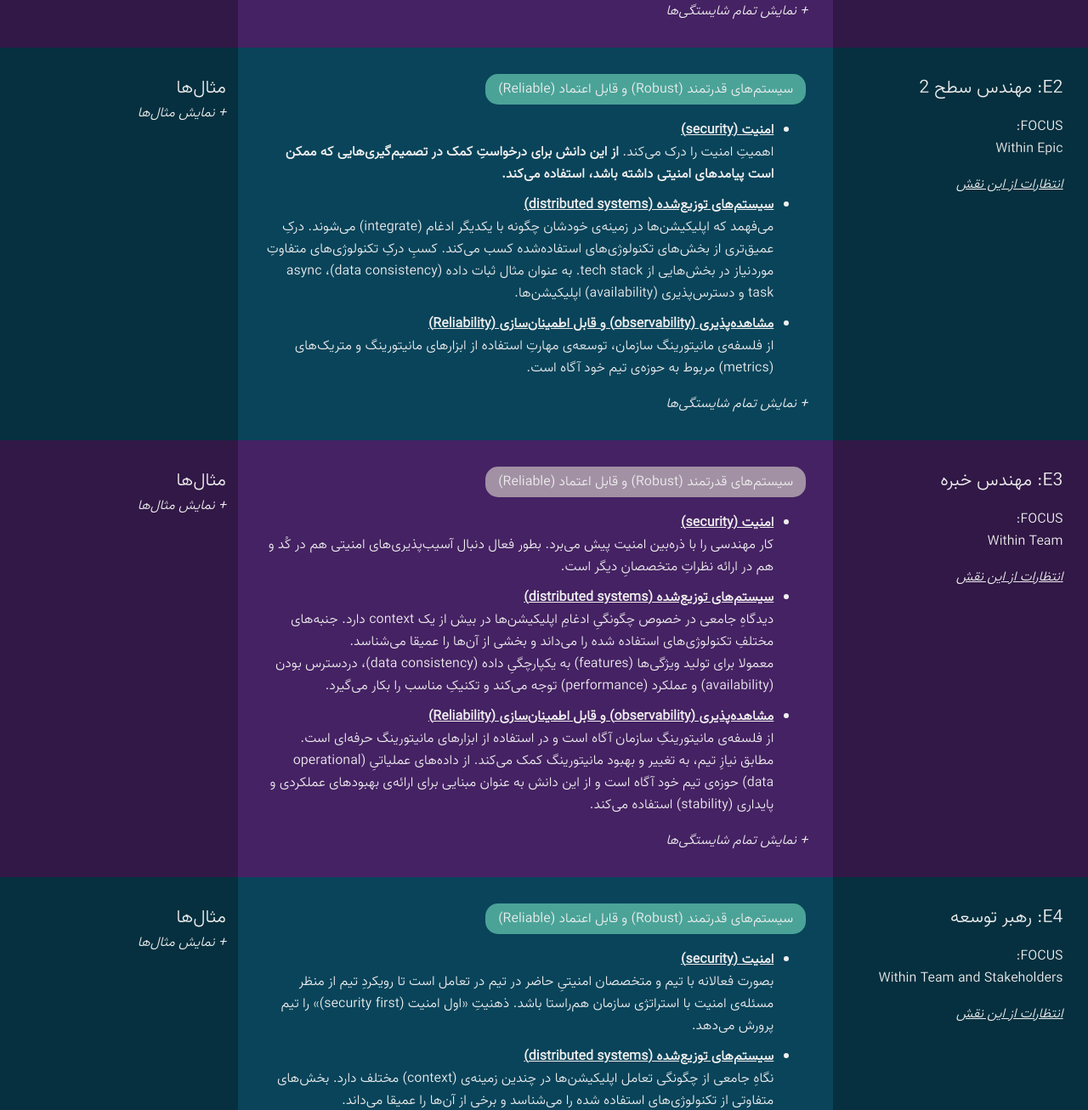
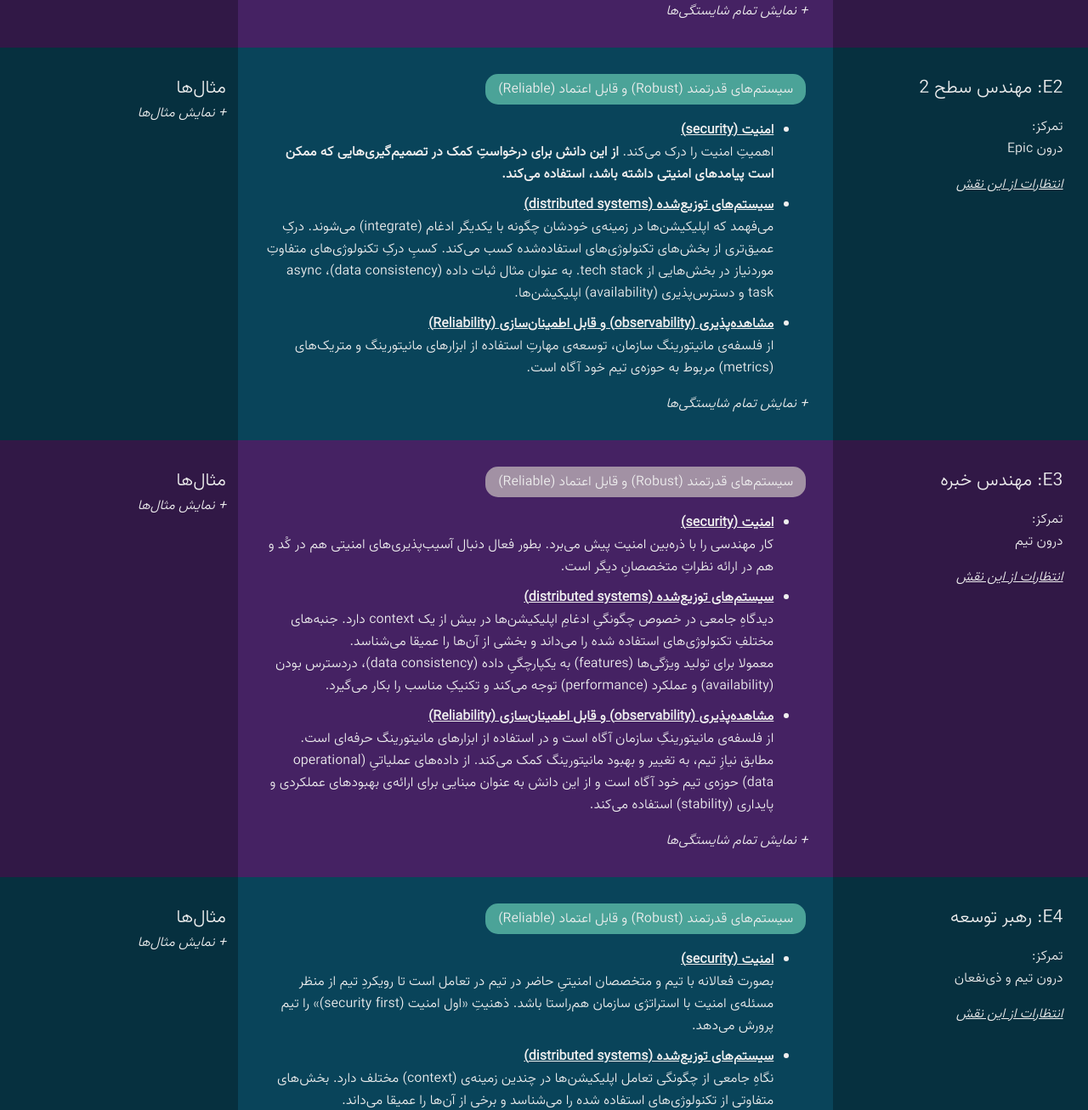
Before and after one commit to AbbasiMohamad/software-engineer-skills-matrix, a plain HTML site: page index.html in a window 1280 px wide. Shown: the part 640-1946 px from the top of the page at 85% size. Drawn offline with Linux system fonts and the light colour scheme.

Commit message:
feat: translate all of technical page

```diff
--- a/index.html
+++ b/index.html
@@ -266,7 +266,7 @@
 
         <div class="left col">
           <span class=title>E2: مهندس سطح 2</span>
-          <p><span class=focus>FOCUS: <br />Within Epic</span></p>
+          <p><span class=focus>تمرکز: <br />درون Epic</span></p>
           <a href="https://tinyurl.com/e360-engineer-ii" target="_blank" class="link underline">انتظارات از این نقش</a>
         </div>
         <div class="middle" id="mid-skills">
@@ -434,7 +434,7 @@
 
         <div class="left col">
           <span class=title>E3: مهندس خبره</span>
-          <p><span class=focus>FOCUS: <br />Within Team</span></p>
+          <p><span class=focus>تمرکز: <br />درون تیم</span></p>
           <a href="https://tinyurl.com/e360-engineer-iii" target="_blank" class="link underline">انتظارات از این نقش</a>
         </div>
         <div class="middle" id="senior-skills">
@@ -593,7 +593,7 @@
 
         <div class="left col">
           <span class=title>E4: رهبر توسعه</span>
-          <p><span class=focus>FOCUS: <br />Within Team and Stakeholders</span></p>
+          <p><span class=focus>تمرکز: <br />درون تیم و ذی‌نفعان</span></p>
           <a href="https://tinyurl.com/e360-devlead" target="_blank" class="link underline">انتظارات از این نقش</a>
         </div>
         <div class="middle" id="teamlead-skills">
@@ -752,7 +752,7 @@
 
         <div class="left col">
           <span class=title>E5: مدیر مهندسی</span>
-          <p><span class=focus>FOCUS: <br />Across Several Teams</span></p>
+          <p><span class=focus>تمرکز: <br />در سطح چندین تیم</span></p>
           <a href="https://tinyurl.com/e360-eng-mgr" target="_blank" class="link underline">انتظارات از این نقش</a>
         </div>
         <div class="middle" id="em-skills">
@@ -910,7 +910,7 @@
 
         <div class="left col">
           <span class=title>E6: معاونت فنی</span>
-          <p><span class=focus>FOCUS: <br />Across Organisation</span></p>
+          <p><span class=focus>تمرکز: <br />درسطح سازمان</span></p>
         </div>
         <div class="middle" id="vp-skills">
           <div class="reliable">
```
